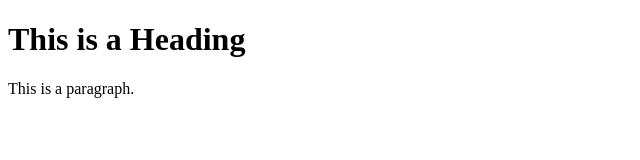
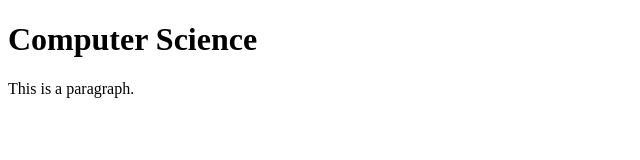
Before and after one commit to giannajosten/giannajosten.github.io, a plain HTML site: page index.html in a window 1280 px wide. Shown: the whole page, without its empty margins (0-640 px from the left). Drawn offline with Linux system fonts and the light colour scheme.

Commit message:
Change heading

```diff
--- a/index.html
+++ b/index.html
@@ -5,7 +5,7 @@
 </head>
 <body>
 
-<h1>This is a Heading</h1>
+<h1>Computer Science</h1>
 <p>This is a paragraph.</p>
 
 </body>
```
